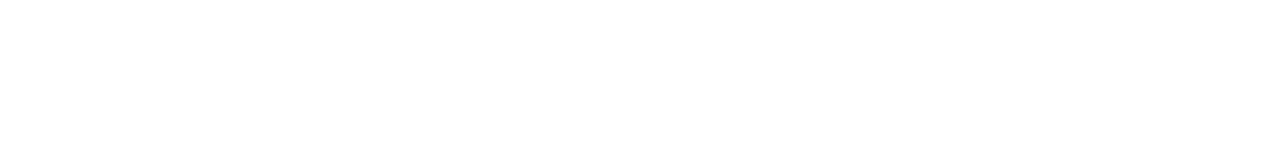
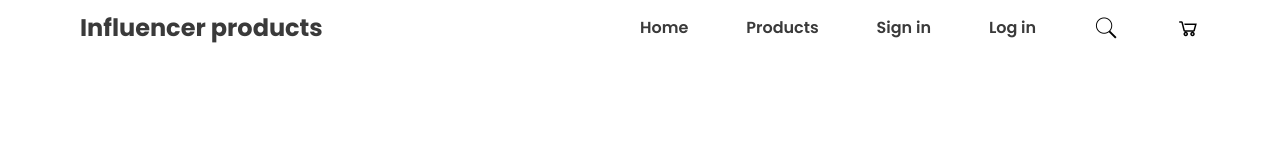
Before and after one commit to Rahim00001/influencer-gears, a plain HTML site: page index.html in a window 1280 px wide. Drawn offline with Linux system fonts and the light colour scheme.

Commit message:
navbar added

```diff
--- a/index.html
+++ b/index.html
@@ -4,9 +4,25 @@
     <meta charset="UTF-8" />
     <meta name="viewport" content="width=device-width, initial-scale=1.0" />
     <title>Influencer Gear Shop By Rahim</title>
+    <link rel="stylesheet" href="style.css" />
+    <link rel="stylesheet" href="responsive.css" />
   </head>
   <body>
-    <header></header>
+    <header>
+      <nav>
+        <div class="nav-left">
+          <h3 class="logo-name">Influencer products</h3>
+        </div>
+        <div class="nav-right">
+          <p class="nav-item">Home</p>
+          <p class="nav-item">Products</p>
+          <p class="nav-item">Sign in</p>
+          <p class="nav-item">Log in</p>
+          <img src="images/search.png" alt="" class="nav-item" />
+          <img src="images/cart.png" alt="" class="nav-item" />
+        </div>
+      </nav>
+    </header>
     <main></main>
     <footer></footer>
   </body>
--- a/responsive.css
+++ b/responsive.css
@@ -0,0 +1,20 @@
+@media screen and (max-width: 576px) {
+  nav {
+    flex-direction: column;
+    padding: 20px;
+    gap: 10px;
+  }
+  .nav-left,
+  .nav-right {
+    width: 100%;
+  }
+  .nav-left h3 {
+    text-align: center;
+  }
+}
+
+@media screen and (min-width: 576px) and (max-width: 992px) {
+  nav {
+    padding: 10px 20px;
+  }
+}
--- a/style.css
+++ b/style.css
@@ -1,5 +1,37 @@
+@import url("https://fonts.googleapis.com/css2?family=Poppins:wght@300;400;500;600;700&display=swap");
+
 * {
   margin: 0;
   padding: 0;
   box-sizing: border-box;
 }
+body {
+  font-family: "Poppins", sans-serif;
+}
+/* nav styles start */
+nav {
+  display: flex;
+  justify-content: space-between;
+  align-items: center;
+  padding: 10px 80px;
+  border: 1px solid ridge;
+}
+.nav-left {
+  width: 50%;
+}
+.nav-left h3 {
+  color: #3a3a3a;
+  font-size: 1.5rem;
+  font-weight: 700;
+}
+.nav-right {
+  width: 50%;
+  display: flex;
+  justify-content: space-between;
+  align-items: center;
+}
+.nav-right p {
+  color: #3a3a3a;
+  font-weight: 600;
+}
+/* nav styles end */
```
Also changed, not shown: images/cart.png (added), images/search.png (added).
